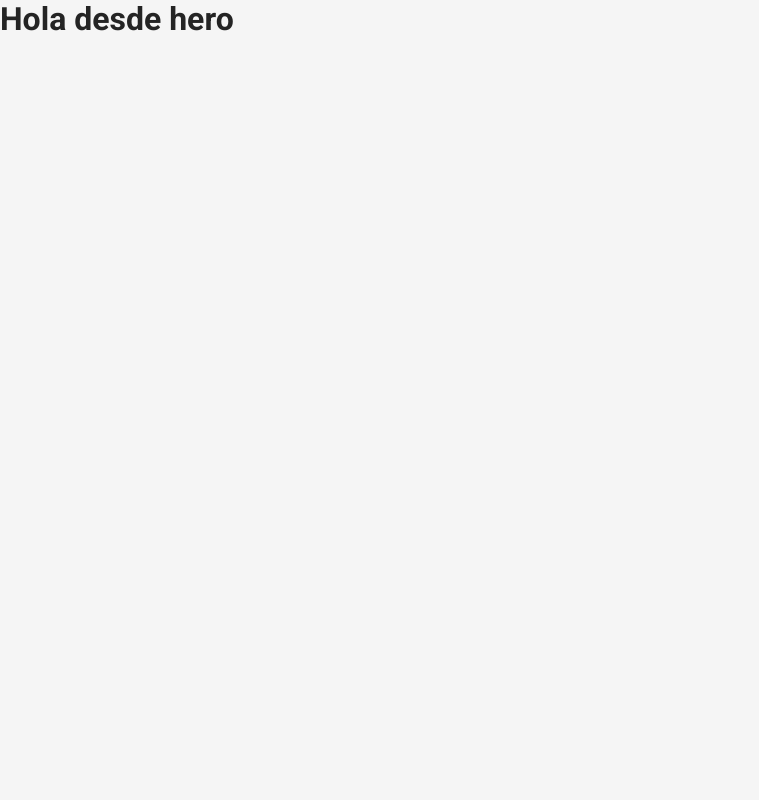
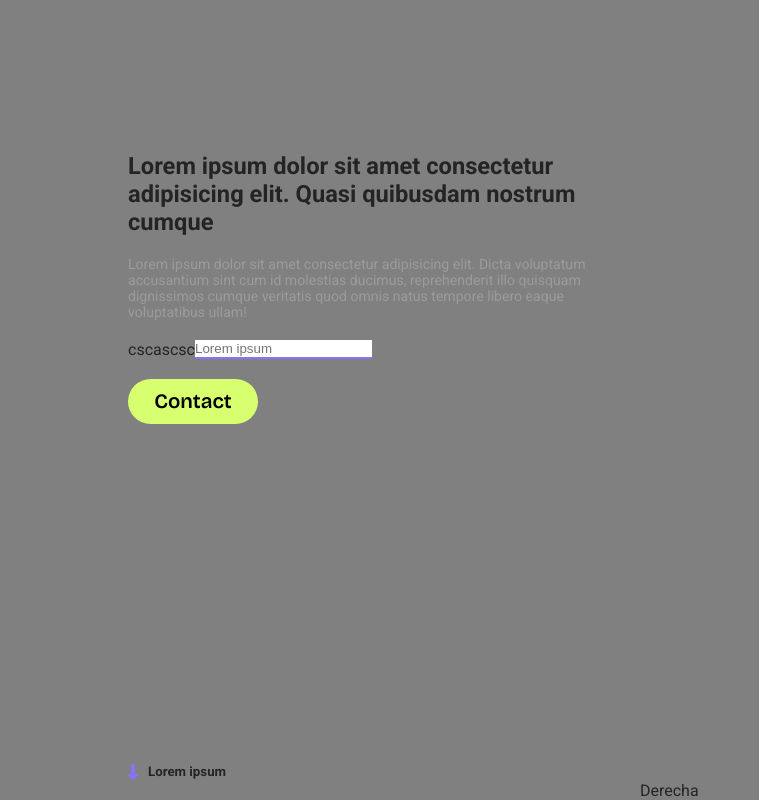
Before and after one commit to 4Practica/devCorner, a React (Vite) app: page / in a window 1280 px wide. Shown: the whole page, without its empty margins (0-759 px from the left). Built offline with nearby package versions, Linux system fonts and the light colour scheme.

Commit message:
:construction: Working in Hero component

```diff
--- a/src/js/views/Home/Components/Hero/Hero.module.css
+++ b/src/js/views/Home/Components/Hero/Hero.module.css
@@ -0,0 +1,131 @@
+/* Utility classes */
+.flex {
+  display: flex;
+}
+
+.align_end {
+  align-items: end;
+}
+
+.visible {
+  display: none;
+}
+
+.vh_100 {
+  min-height: 100vh;
+}
+
+.full_height {
+  height: 100%;
+}
+
+/* Absolute sizes */
+.pt_20 {
+  padding-top: 20rem;
+}
+
+.pb_20 {
+  padding-bottom: 20px;
+}
+
+.gap_20 {
+  gap: 20px;
+}
+
+.gap_10 {
+  gap: 10px;
+}
+
+/* Section classes */
+.section_direction {
+  flex-direction: column;
+  justify-content: flex-end;
+}
+
+.section_padding {
+  padding: 10vh 10vw 0 10vw;
+}
+
+/* Content classes */
+.content_direction {
+  flex-direction: column;
+}
+
+.content_width {
+  width: 100%;
+}
+
+.first_text {
+  font-size: var(--font-lg);
+  color: var(--color-main-dark);
+}
+
+.second_text {
+  font-size: var(--font-xs);
+  color: var(--color-gray-400);
+}
+
+/* Form classes */
+.form_direction {
+  flex-direction: column;
+}
+
+.form_width {
+  width: 50%;
+}
+
+.button {
+  border: none;
+  text-align: center;
+  width: 130px;
+  height: 45px;
+  border-radius: 40px;
+  font-weight: 600;
+  font-family: var(--font-primary);
+  font-size: var(--font-md);
+  background-color: var(--color-yellow);
+  color: black;
+}
+
+.arrow {
+  color: var(--color-purple);
+}
+
+@media (min-width: 520px) {
+  .section_direction {
+    align-items: column;
+  }
+}
+
+@media (min-width: 720px) {
+  .vh_100 {
+    background-color: blue;
+  }
+}
+
+@media (min-width: 920px) {
+  .vh_100 {
+    background-color: gray;
+  }
+
+  .section_direction {
+    flex-direction: row;
+    align-items: flex-end;
+  }
+
+  .visible {
+    display: block;
+  }
+}
+
+@media (min-width: 1420px) {
+  .vh_100 {
+    background-color: pink;
+  }
+}
+
+/* Relative sizes */
+.input_border {
+  border: 0;
+  border-bottom: 2px solid var(--color-purple);
+}
--- a/src/js/views/Home/Components/Hero/Hero.tsx
+++ b/src/js/views/Home/Components/Hero/Hero.tsx
@@ -1,5 +1,93 @@
+import { useState } from 'react'
+import styles from './Hero.module.css'
+
+const {
+  flex,
+  section_direction,
+  section_padding,
+  vh_100,
+  full_height,
+  content_width,
+  content_direction,
+  gap_20,
+  gap_10,
+  form_direction,
+  form_width,
+  pt_20,
+  pb_20,
+  visible,
+  input_border,
+  button,
+  second_text,
+  first_text,
+  arrow,
+} = styles
+
 export const Hero = () => {
-  return <h1>Hola desde hero</h1>
+  const [data, setData] = useState({ email: '' })
+
+  const handleSubmit = (e: React.ChangeEvent<HTMLFormElement>) => {
+    //Aqui la funcion para el submit
+    e.preventDefault()
+  }
+
+  const handleChange = (e: React.ChangeEvent<HTMLInputElement>): void => {
+    const { value, name } = e.target
+    setData({
+      ...data,
+      [name]: value,
+    })
+  }
+
+  return (
+    <section
+      className={`${flex} ${section_direction} ${vh_100} ${section_padding}`}
+    >
+      <div
+        className={`${content_width} ${flex} ${content_direction} ${gap_20}`}
+      >
+        <h1 className={`${first_text}`}>
+          Lorem ipsum dolor sit amet consectetur adipisicing elit. Quasi
+          quibusdam nostrum cumque
+        </h1>
+        <p className={`${second_text}`}>
+          Lorem ipsum dolor sit amet consectetur adipisicing elit. Dicta
+          voluptatum accusantium sint cum id molestias ducimus, reprehenderit
+          illo quisquam dignissimos cumque veritatis quod omnis natus tempore
+          libero eaque voluptatibus ullam!
+        </p>
+
+        <form
+          onSubmit={handleSubmit}
+          className={`${flex} ${form_direction} ${form_width} ${gap_20}`}
+        >
+          <div className={`${flex} `}>
+            <label htmlFor='email'>cscascsc</label>
+            <input
+              className={`${input_border}`}
+              type='text'
+              name='email'
+              id='email'
+              value={data.email}
+              placeholder='Lorem ipsum'
+              onChange={handleChange}
+            />
+          </div>
+          <button type='submit' className={`${button}`}>
+            Contact
+          </button>
+        </form>
+
+        <div className={`${flex} ${pt_20} ${gap_10} ${pb_20}`}>
+          <i className={`fa-solid fa-down-long ${arrow}`}></i>
+          <h5>Lorem ipsum</h5>
+        </div>
+      </div>
+      <div className={`${content_width} ${full_height} ${visible}`}>
+        Derecha
+      </div>
+    </section>
+  )
 }
 
 export default Hero
```
Also changed, not shown: index.html (+4 -3 lines), src/styles/variables.css (line endings or trailing spaces).
